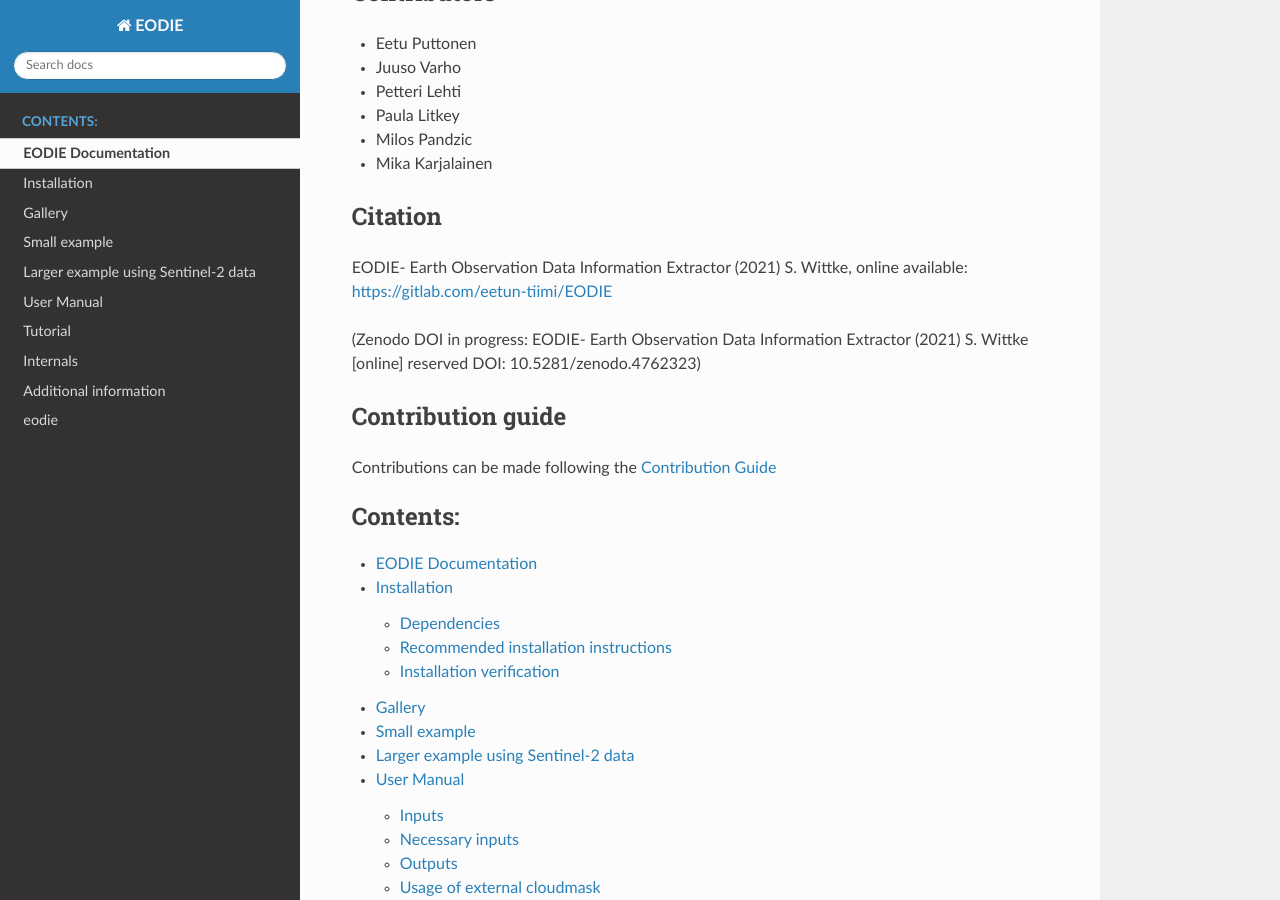
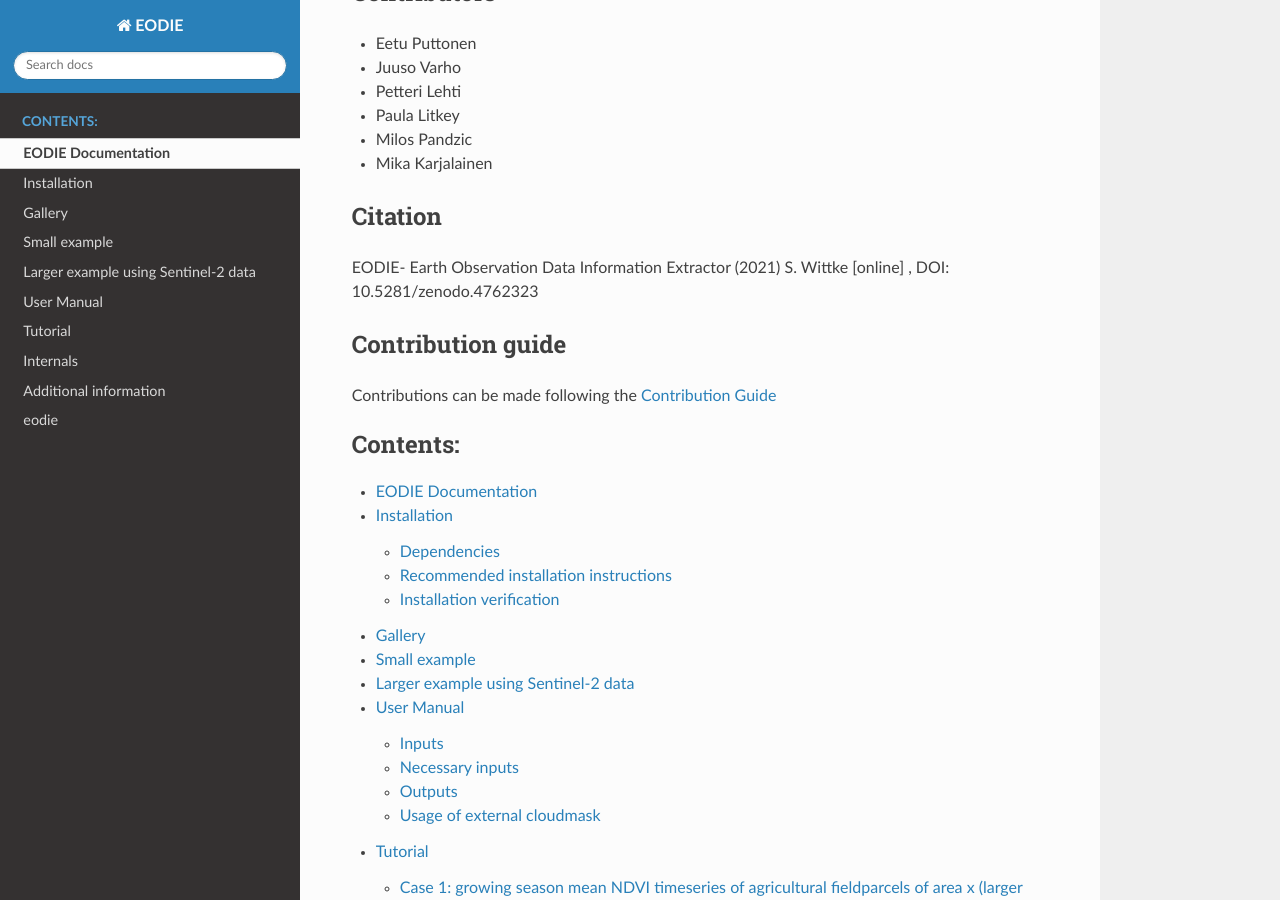
Before and after one commit to samumantha/EODIE, a Sphinx documentation site: the page built from docs/index.rst, in a window 1280 px wide and 900 px high, scrolled down 1312 px. Built offline with Sphinx 7.4.7 and the Read the Docs theme 2.0.0, drawn with Linux system fonts in a browser that asks for light colours.

Commit message:
updated citation

```diff
--- a/docs/index.rst
+++ b/docs/index.rst
@@ -65,10 +65,7 @@
 Citation
 ---------
 
-EODIE- Earth Observation Data Information Extractor (2021) S. Wittke, online available: https://gitlab.com/eetun-tiimi/EODIE
-
-(Zenodo DOI in progress:
-EODIE- Earth Observation Data Information Extractor (2021) S. Wittke [online] reserved DOI: 10.5281/zenodo.4762323)
+EODIE- Earth Observation Data Information Extractor (2021) S. Wittke [online] , DOI: 10.5281/zenodo.4762323
 
 Contribution guide
 -------------------
```
